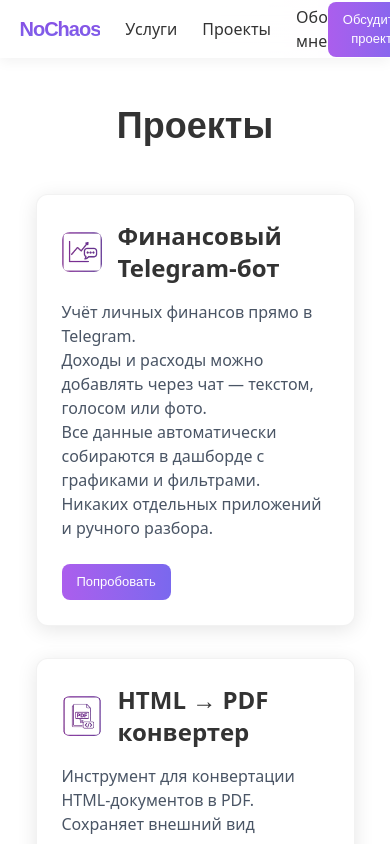
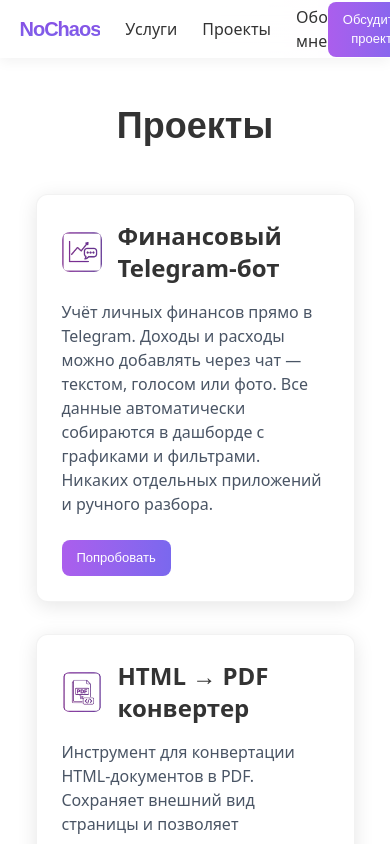
Before and after one commit to knitlx/personal-website, a Next.js app: page /projects in a window 390 px wide. Shown: the top 844 px of the page. Built offline with nearby package versions, Linux system fonts and the light colour scheme; a web font is replaced by a local one.

Commit message:
last udpates projects

```diff
--- a/app/components/BentoButton.tsx
+++ b/app/components/BentoButton.tsx
@@ -33,7 +33,7 @@
   // Стили для вариантов
   const variants = {
     primary:
-      "bg-gradient-to-r from-[#AB5EED] to-[#7A68EE] text-white hover:opacity-90",
+      "bg-gradient-to-r from-[#AB5EED] to-[#7A68EE] text-white",
     outline: "bg-white border border-gray-200 text-[#1a1a1a] hover:bg-gray-50",
   };
 
--- a/app/data/projectsData.ts
+++ b/app/data/projectsData.ts
@@ -4,15 +4,14 @@
     icon: "/icons/finance.png",
     title: "Финансовый Telegram-бот",
     description: "Учёт личных финансов в Telegram. Доходы и расходы добавляются через чат и сразу видны в дашборде.",
-    pageDescription: "Учёт личных финансов прямо в Telegram.<br>Доходы и расходы можно добавлять через чат — текстом, голосом или фото.<br>Все данные автоматически собираются в дашборде с графиками и фильтрами.<br>Никаких отдельных приложений и ручного разбора.",
+    pageDescription: "Учёт личных финансов прямо в Telegram. Доходы и расходы можно добавлять через чат — текстом, голосом или фото. Все данные автоматически собираются в дашборде с графиками и фильтрами. Никаких отдельных приложений и ручного разбора.",
     link: "/projects/financial-telegram-bot",
     tryLink: "https://t.me/check_finance_bot",
-    fullDescription: `
-    <p>Личные финансы часто усложняются из-за лишних шагов. <br>Чтобы записать расход или доход, нужно открыть приложение, выбрать категорию, указать сумму и дату. <br>Со временем такие действия начинают мешать регулярным записям.</p>
-    <p>В этом проекте сделан финансовый Telegram-бот, <br>который позволяет добавлять доходы и расходы прямо в чате <br>и смотреть сводную информацию в отдельном интерфейсе.</p>
-    <hr>
+    introDescription: `
+    <p>Личные финансы часто усложняются из-за лишних шагов. Чтобы записать расход или доход, нужно открыть приложение, выбрать категорию, указать сумму и дату. Со временем такие действия начинают мешать регулярным записям.</p>
+    <p>В этом проекте сделан финансовый Telegram-бот, который позволяет добавлять доходы и расходы прямо в чате и смотреть сводную информацию в отдельном интерфейсе.</p>
     <h3>Контекст и задача</h3>
-    <p>Задача проекта — <strong>упростить работу с личными финансами</strong> <br>без потери структуры данных.</p>
+    <p>Задача проекта — <strong>упростить работу с личными финансами</strong> без потери структуры данных.</p>
     <p>Важно было:</p>
     <ul>
       <li>быстро добавлять записи</li>
@@ -20,16 +19,14 @@
       <li>не зависеть от строгого формата</li>
       <li>иметь доступ к сводной информации</li>
     </ul>
-    <p>Отдельное внимание уделялось <strong>безопасности</strong> <br>и корректной работе с пользовательскими данными.</p>
-    <hr>
+    <p>Отдельное внимание уделялось <strong>безопасности</strong> и корректной работе с пользовательскими данными.</p>
     <h3>Как устроено решение</h3>
     <p>Проект состоит из двух частей:</p>
     <ul>
       <li><strong>Telegram-бот</strong> для добавления записей</li>
       <li><strong>интерфейс</strong> для просмотра и анализа</li>
     </ul>
-    <p>Через бот данные сохраняются, <br>через интерфейс — просматриваются и сравниваются.</p>
-    <hr>
+    <p>Через бот данные сохраняются, через интерфейс — просматриваются и сравниваются.</p>
     <h3>Ввод через Telegram</h3>
     <p>Telegram используется как основной способ ввода.</p>
     <p>Данные можно добавлять:</p>
@@ -38,8 +35,7 @@
       <li>голосом</li>
       <li>фотографиями (например, чеками)</li>
     </ul>
-    <p>AI разбирает сообщение, <br>определяет сумму, категорию, дату и тип операции <br>и сохраняет данные в структурированном виде.</p>
-    <hr>
+    <p>AI разбирает сообщение, определяет сумму, категорию, дату и тип операции и сохраняет данные в структурированном виде.</p>
     <h3>Обработка и логика</h3>
     <p>Вся обработка выполняется <strong>автоматически</strong>.</p>
     <p>Система:</p>
@@ -49,10 +45,9 @@
       <li>корректно работает с датами и временем</li>
       <li>сохраняет и обновляет записи</li>
     </ul>
-    <p>AI используется для разбора ввода, <br>а не для советов или принятия решений за пользователя.</p>
-    <hr>
+    <p>AI используется для разбора ввода, а не для советов или принятия решений за пользователя.</p>
     <h3>Анализ и интерфейс</h3>
-    <p>Для просмотра данных используется веб-интерфейс <br>в формате <strong>Telegram Mini App</strong>.</p>
+    <p>Для просмотра данных используется веб-интерфейс в формате <strong>Telegram Mini App</strong>.</p>
     <p>В нём доступны:</p>
     <ul>
       <li>доходы и расходы за период</li>
@@ -66,12 +61,10 @@
       <li>по валюте</li>
       <li>по типу операций</li>
     </ul>
-    <p>Интерфейс рассчитан на мобильное использование <br>и быстрый просмотр данных.</p>
-    <hr>
+    <p>Интерфейс рассчитан на мобильное использование и быстрый просмотр данных.</p>
     <h3>Безопасность и доступ</h3>
     <p>Доступ осуществляется через Telegram.</p>
-    <p>Каждый запрос привязан к <strong>конкретному пользователю</strong>. <br>Данные <strong>изолированы</strong> и недоступны другим. <br>Отдельная регистрация не требуется.</p>
-    <hr>
+    <p>Каждый запрос привязан к <strong>конкретному пользователю</strong>. Данные <strong>изолированы</strong> и недоступны другим. Отдельная регистрация не требуется.</p>
     <h3>Техническая часть</h3>
     <ul>
       <li>ввод через <strong>Telegram</strong></li>
@@ -80,8 +73,7 @@
       <li>хранение данных в базе</li>
       <li>интерфейс в формате <strong>Mini App</strong></li>
     </ul>
-    <p>Решение рассчитано на <strong>постоянное использование</strong> <br>и не требует ручной обработки.</p>
-    <hr>
+    <p>Решение рассчитано на <strong>постоянное использование</strong> и не требует ручной обработки.</p>
     <h3>Что в итоге</h3>
     <ul>
       <li>записи добавляются <strong>быстро</strong></li>
@@ -89,22 +81,22 @@
       <li>данные сразу доступны для просмотра</li>
       <li>всё находится в одном месте — в Telegram</li>
     </ul>
-    <p>AI используется как инструмент <strong>упрощения работы с данными</strong>, <br>а не как самостоятельный финансовый помощник.</p>
+    <p>AI используется как инструмент <strong>упрощения работы с данными</strong>, а не как самостоятельный финансовый помощник.</p>
     `,
+    fullDescription: '',
   },
   {
     slug: "html-to-pdf-converter",
     icon: "/icons/pdf-new.png",
     title: "HTML → PDF конвертер",
     description: "Превращение HTML-страниц в PDF.",
-    pageDescription: "Инструмент для конвертации HTML-документов в PDF.<br>Сохраняет внешний вид страницы и позволяет посмотреть результат перед скачиванием.",
+    pageDescription: "Инструмент для конвертации HTML-документов в PDF. Сохраняет внешний вид страницы и позволяет посмотреть результат перед скачиванием.",
     link: "/projects/html-to-pdf-converter",
     tryLink: "/projects/document-converter?tab=pdf",
-    fullDescription: `
-    <p>HTML часто используется как промежуточный формат:<br>для документов, отчётов, инструкций, шаблонов для печати.</p>
-    <p>Проблема в том, что при конвертации в PDF<br>часто теряется внешний вид: <strong>ломаются стили, отступы, фоны</strong>.<br>А результат видно только после скачивания файла.</p>
-    <p>В этом проекте реализован инструмент,<br>который позволяет конвертировать HTML в PDF<br>с сохранением внешнего вида и <strong>предварительным просмотром</strong> результата.</p>
-    <hr>
+    introDescription: `
+    <p>HTML часто используется как промежуточный формат: для документов, отчётов, инструкций, шаблонов для печати.</p>
+    <p>Проблема в том, что при конвертации в PDF часто теряется внешний вид: <strong>ломаются стили, отступы, фоны</strong>. А результат видно только после скачивания файла.</p>
+    <p>В этом проекте реализован инструмент, который позволяет конвертировать HTML в PDF с сохранением внешнего вида и <strong>предварительным просмотром</strong> результата.</p>
     <h3>Контекст и задача</h3>
     <p>Задача была прикладной:</p>
     <p>взять <strong>готовый HTML</strong></p>
@@ -117,9 +109,8 @@
       <li>посмотреть результат до скачивания файла</li>
       <li>не использовать внешние сервисы</li>
     </ul>
-    <hr>
     <h3>Как работает решение</h3>
-    <p>Пользователь вставляет HTML-код в интерфейс<br>и задаёт параметры документа.</p>
+    <p>Пользователь вставляет HTML-код в интерфейс и задаёт параметры документа.</p>
     <p>После этого можно:</p>
     <ul>
       <li>сгенерировать <strong>предпросмотр PDF</strong></li>
@@ -127,8 +118,7 @@
       <li>при необходимости скорректировать настройки</li>
       <li>скачать финальный файл</li>
     </ul>
-    <p>PDF формируется так, как выглядит HTML-страница,<br>включая стили и фоновые элементы.</p>
-    <hr>
+    <p>включая стили и фоновые элементы.</p>
     <h3>Предпросмотр</h3>
     <p>Перед скачиванием доступен предпросмотр документа.</p>
     <p>Это позволяет:</p>
@@ -137,7 +127,6 @@
       <li>проверить поля и разметку</li>
       <li>избежать повторных правок и пересборки файла</li>
     </ul>
-    <hr>
     <h3>Техническая реализация</h3>
     <ul>
       <li><strong>веб-интерфейс</strong> для ввода HTML и настроек</li>
@@ -146,8 +135,7 @@
       <li><strong>предпросмотр без сохранения файлов</strong></li>
       <li>формирование итогового PDF на сервере</li>
     </ul>
-    <p>Решение рассчитано на <strong>регулярное использование</strong><br>и работу с реальными документами.</p>
-    <hr>
+    <p>Решение рассчитано на <strong>регулярное использование</strong> и работу с реальными документами.</p>
     <h3>Что в итоге</h3>
     <ul>
       <li>HTML используется как исходный формат</li>
@@ -155,22 +143,22 @@
       <li>результат можно проверить заранее</li>
       <li>PDF готов к печати и распространению</li>
     </ul>
-    <p>Инструмент решает <strong>конкретную задачу</strong><br>и подходит для рабочих сценариев, а не демо.</p>
+    <p>Инструмент решает <strong>конкретную задачу</strong> и подходит для рабочих сценариев, а не демо.</p>
     `,
+    fullDescription: '',
   },
   {
     slug: "html-to-pptx-converter",
     icon: "/icons/pptx.png",
     title: "HTML → PPTX конвертер",
     description: "Генерация презентаций из HTML-шаблонов.",
-    pageDescription: "Конвертер HTML-документов в презентации PowerPoint.<br>Каждый блок страницы превращается в отдельный слайд, результат можно проверить перед выгрузкой.",
+    pageDescription: "Конвертер HTML-документов в презентации PowerPoint. Каждый блок страницы превращается в отдельный слайд, результат можно проверить перед выгрузкой.",
     link: "/projects/html-to-pptx-converter",
     tryLink: "/projects/document-converter?tab=pptx",
-    fullDescription: `
-    <p>HTML удобен как формат для генерации контента:<br>шаблоны, отчёты, презентации часто проще собирать именно в нём.</p>
-    <p>Но превратить HTML в презентацию PowerPoint — <strong>нетривиальная задача</strong>.<br>Обычно это либо ручная сборка, либо <strong>потеря внешнего вида</strong>.</p>
-    <p>В этом проекте реализован инструмент,<br>который позволяет использовать HTML<br>как <strong>исходный формат для презентаций</strong>.</p>
-    <hr>
+    introDescription: `
+    <p>HTML удобен как формат для генерации контента: шаблоны, отчёты, презентации часто проще собирать именно в нём.</p>
+    <p>Но превратить HTML в презентацию PowerPoint — <strong>нетривиальная задача</strong>. Обычно это либо ручная сборка, либо <strong>потеря внешнего вида</strong>.</p>
+    <p>как <strong>исходный формат для презентаций</strong>.</p>
     <h3>Контекст и задача</h3>
     <p>Задача проекта:</p>
     <p>брать <strong>HTML-документ</strong></p>
@@ -182,9 +170,8 @@
       <li>дать возможность проверить результат до скачивания</li>
       <li>использовать HTML как основной формат подготовки контента</li>
     </ul>
-    <hr>
     <h3>Как работает решение</h3>
-    <p>HTML-документ размечается как <strong>набор слайдов</strong>.<br>Каждый слайд — отдельный блок страницы.</p>
+    <p>HTML-документ размечается как <strong>набор слайдов</strong>. Каждый слайд — отдельный блок страницы.</p>
     <p>Система:</p>
     <ul>
       <li>обрабатывает HTML</li>
@@ -192,16 +179,14 @@
       <li>собирает их в презентацию PowerPoint</li>
     </ul>
     <p>Перед финальной сборкой доступен <strong>предпросмотр</strong>.</p>
-    <hr>
     <h3>Предпросмотр слайдов</h3>
-    <p>Перед скачиванием презентации<br>можно пролистать будущие слайды.</p>
+    <p>Перед скачиванием презентации можно пролистать будущие слайды.</p>
     <p>Это позволяет:</p>
     <ul>
       <li>проверить структуру презентации</li>
       <li>увидеть визуальный результат</li>
       <li>внести правки в HTML до сборки файла</li>
     </ul>
-    <hr>
     <h3>Техническая реализация</h3>
     <ul>
       <li><strong>веб-интерфейс</strong> для ввода HTML</li>
@@ -210,8 +195,7 @@
       <li>формирование презентации на сервере</li>
       <li>выдача <strong>готового .pptx файла</strong></li>
     </ul>
-    <p>Решение не зависит от сторонних сервисов<br>и рассчитано на <strong>повторное использование</strong>.</p>
-    <hr>
+    <p>Решение не зависит от сторонних сервисов и рассчитано на <strong>повторное использование</strong>.</p>
     <h3>Что в итоге</h3>
     <ul>
       <li>HTML используется как источник для презентаций</li>
@@ -220,22 +204,24 @@
       <li>результат можно проверить заранее</li>
       <li><strong>PowerPoint-файл готов к использованию</strong></li>
     </ul>
-    <p>Инструмент подходит для сценариев,<br>где HTML используется как <strong>универсальный формат для генерации контента</strong>.</p>
+    <p>Инструмент подходит для сценариев, где HTML используется как <strong>универсальный формат для генерации контента</strong>.</p>
     `,
+    fullDescription: '',
   },
   {
     slug: "ai-ticket-processing",
     icon: "/icons/sistem.png",
     title: "AI-обработка обращений",
     description: "AI анализирует обращения, структурирует данные и создаёт тикеты.",
-    pageDescription: "Для команд, где обращения приходят из разных источников.<br>AI разбирает текст, приводит данные в порядок и создаёт тикеты с приоритетами.<br>Обращения, где результат вызывает сомнения, помечаются для ручной проверки.",
+    pageDescription: "Для команд, где обращения приходят из разных источников. AI разбирает текст, приводит данные в порядок и создаёт тикеты с приоритетами. Обращения, где результат вызывает сомнения, помечаются для ручной проверки.",
     link: "/projects/ai-ticket-processing",
+    introDescription: `
+    <p>В небольших командах обращения часто приходят из разных источников: формы, чаты, внутренние сервисы, сообщения в свободной форме.</p>
+    <p>Тексты каждый раз разные. Их приходится разбирать вручную: понимать суть, уточнять детали, определять срочность и переносить информацию в систему учёта.</p>
+    <p>При большом потоке обращений это создаёт <strong>лишнюю ручную работу</strong>. Часть запросов теряется, приоритеты задаются вручную, время уходит на разбор, а не на решение.</p>
+    <p>В этом проекте реализована автоматизация, которая берёт на себя <strong>первичную обработку обращений</strong>.</p>
+    `,
     fullDescription: `
-    <p>В небольших командах обращения часто приходят из разных источников: <br>формы, чаты, внутренние сервисы, сообщения в свободной форме.</p>
-    <p>Тексты каждый раз разные. <br>Их приходится разбирать вручную: понимать суть, уточнять детали, определять срочность и переносить информацию в систему учёта.</p>
-    <p>При большом потоке обращений это создаёт <strong>лишнюю ручную работу</strong>. <br>Часть запросов теряется, приоритеты задаются вручную, время уходит на разбор, а не на решение.</p>
-    <p>В этом проекте реализована автоматизация, которая берёт на себя <strong>первичную обработку обращений</strong>.</p>
-    <hr>
     <h3>Как работает решение</h3>
     <ol>
       <li>Обращение поступает из любого источника</li>
@@ -245,7 +231,6 @@
       <li>Создаётся тикет в системе учёта</li>
     </ol>
     <p>Если AI не уверен в результате, обращение помечается для ручной проверки.</p>
-    <hr>
     <h3>Хранение тикетов</h3>
     <p>Система не привязана к конкретному хранилищу.</p>
     <p>В зависимости от задачи можно подключить:</p>
@@ -255,7 +240,6 @@
       <li>любую другую систему учёта с API</li>
     </ul>
     <p>Логика обработки обращений при этом не меняется.</p>
-    <hr>
     <h3>Техническая реализация</h3>
     <ul>
       <li><strong>webhook</strong> используется как универсальная точка входа</li>
@@ -268,7 +252,6 @@
     <p>Архитектура не привязана к конкретному интерфейсу и рассчитана на реальную рабочую нагрузку.</p>
     <img src="/projects/Ai-ticket-jira.png" alt="AI-обработка в Jira" class="max-w-lg mb-4 rounded-lg shadow-md" />
     <img src="/projects/Ai-ticket-sheets.png" alt="AI-обработка в Google Sheets" class="max-w-lg mb-4 rounded-lg shadow-md" />
-    <hr>
     <h3>Что это даёт</h3>
     <ul>
       <li>обращения не теряются</li>
@@ -284,9 +267,9 @@
     icon: "/icons/management-docs.png",
     title: "AI-редактор текстов",
     description: "AI-редактор текстов с контролем качества. Анализирует, редактирует текст и сохраняет результат в Google Docs.",
-    pageDescription: "Решение для работы с черновиками и рабочими текстами.<br>AI анализирует текст, проверяет соответствие тону и редактирует его по заданным правилам.<br>Результат оценивается по критериям качества и сохраняется в Google Docs.",
+    pageDescription: "Решение для работы с черновиками и рабочими текстами. AI анализирует текст, проверяет соответствие тону и редактирует его по заданным правилам. Результат оценивается по критериям качества и сохраняется в Google Docs.",
     link: "/projects/ai-text-editor",
-    fullDescription: `
+    introDescription: `
       <p>В рабочих процессах тексты появляются постоянно.</p>
       <p>Это посты, описания услуг, страницы сайта, документация, заметки и черновики.</p>
 
@@ -302,7 +285,8 @@
       <p>Текст становится слишком корпоративным, теряет авторский стиль, а правки носят хаотичный характер.</p>
 
       <p>В этом проекте реализован <strong>AI-агент</strong>, который работает как редактор и улучшает текст по заданным правилам.</p>
-
+      `,
+    fullDescription: `
       <h3>Как работает решение</h3>
       <p>В систему передаётся готовый текст</p>
       <p>AI анализирует:</p>
```
Also changed, not shown: app/api/contact/route.ts (+35 -2 lines), app/api/downloadable-files/route.ts (added, +32 -0 lines), app/components/ContactModal.tsx (+76 -14 lines), app/components/StickyCtaButton.tsx (added, +26 -0 lines), app/globals.css (+9 -3 lines), app/projects/[slug]/page.tsx (+52 -13 lines).
